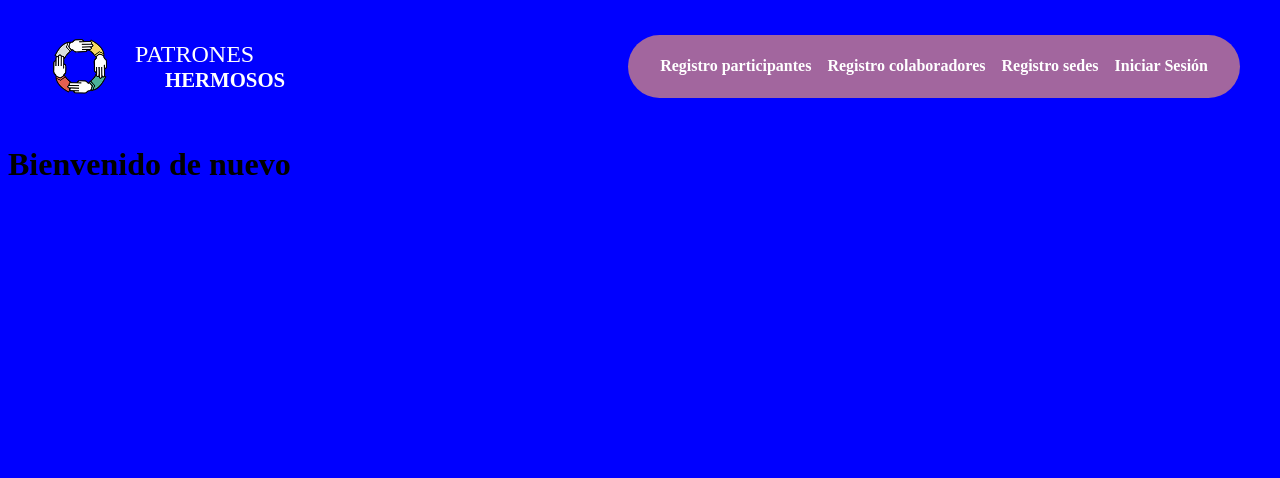
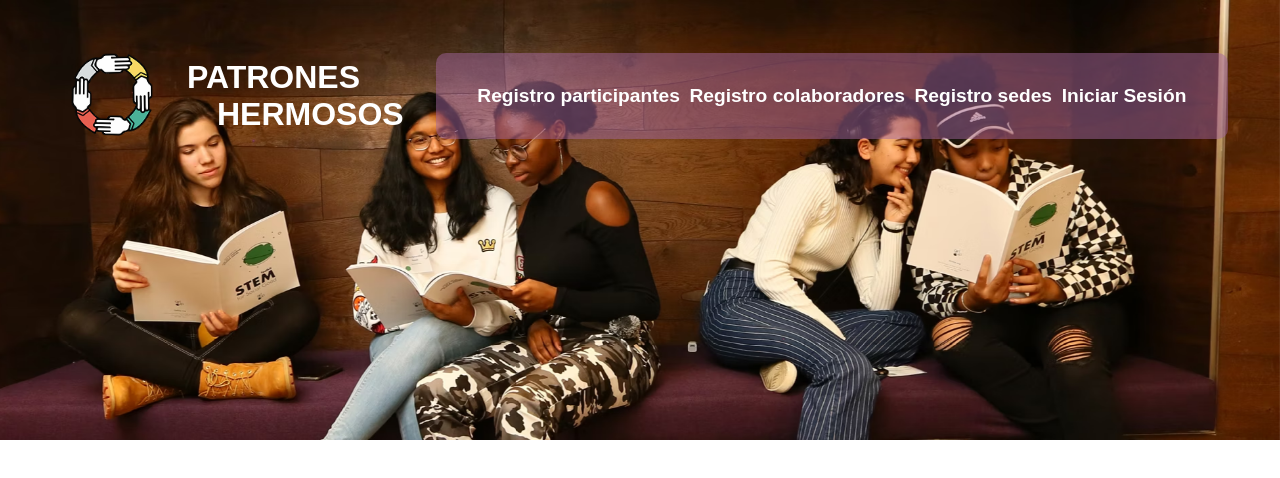
Before and after one commit to anhuar-ma/PatronesHermosos, a React (Vite) app in the folder client/: page / in a window 1280 px wide. Shown: the top 478 px of the page. Built offline with nearby package versions, Linux system fonts and the light colour scheme.

Commit message:
Nav Bar adaptado verticalmente

```diff
--- a/client/src/App.css
+++ b/client/src/App.css
@@ -3,8 +3,19 @@
   margin: 0 auto;
   padding: 2rem;
   text-align: center;
+}*/
+* {
+  box-sizing: border-box;
 }
 
+body {
+  font-family: sans-serif;
+  margin: 20px;
+  padding: 0;
+
+}
+
+/*
 .logo {
   height: 6em;
   padding: 1.5em;
@@ -40,8 +51,3 @@
 .read-the-docs {
   color: #888;
 } */
-
-
-body{
-  background-color: blue;
-}
--- /dev/null
+++ b/client/src/Home.css
@@ -0,0 +1,18 @@
+.perfil{
+    background-image: url(assets/ImgInicio.png);
+    background-repeat: no-repeat;
+    background-size: cover;
+    background-position: center;
+    width: 100%;
+    height: 55vh;
+    position: fixed;
+    top: 0;
+    left: 0;
+    z-index: -1;
+}
+@media (max-width: 768px) {
+    .perfil{
+        background-position: 15% center;
+    }
+
+}
--- a/client/src/Home.jsx
+++ b/client/src/Home.jsx
@@ -1,8 +1,10 @@
+import './Home.css'
 export default function Home(){
+
     return(
         <>
             <div className="perfil container">
-            <h1>Bienvenido de nuevo</h1>
+
             </div>
         </>
     )
--- a/client/src/components/BurguerButton.jsx
+++ b/client/src/components/BurguerButton.jsx
@@ -19,7 +19,7 @@ const Burguer = styled.div`
   cursor: pointer;
   display: flex;
   align-items: center;
-  margin-left: 20px;
+  margin-right: 2rem;
 
   .hamburger {
     width: 40px;
@@ -29,24 +29,46 @@ const Burguer = styled.div`
     justify-content: space-between;
     align-items: center;
   }
-
   .line {
     width: 100%;
     height: 4px;
     background-color: white;
-    transition: 0.3s ease-in-out;
+    transition: transform 0.3s ease, opacity 0.3s ease;
+    margin-left: 0;
   }
 
+  @media (max-width: 767px) {
+    margin-right: 0.5rem;
+    .hamburger {
+      width: 30px;
+      height: 20px;
+    }
+    .line {
+      height: 3px;
+
+    }
+    .is-active .hamburger {
+      width: 20px;
+    }
+
+  }
+
+  @media (max-width: 427px) {
+    margin-right: 0rem;
+  }
+
+
+
+  /* Animación para transformar en "X" */
+  .is-active .line:nth-child(1) {
+    transform: translateY(10px) rotate(45deg);
+  }
 
   .is-active .line:nth-child(2) {
     opacity: 0;
   }
 
-  .is-active .line:nth-child(1) {
-    transform: translateY(12px);
-  }
-
   .is-active .line:nth-child(3) {
-    transform: translateY(-12px) rotate(90deg);
+    transform: translateY(-10px) rotate(-45deg);
   }
 `;
--- a/client/src/components/Navbar.jsx
+++ b/client/src/components/Navbar.jsx
@@ -14,10 +14,12 @@ function Navbar() {
     return (
         <NavContainer>
             <div className="logo-container">
-                <img src="./src/assets/logo_patrones.png" alt="Logo patrones hermosos" />
-                <h2>
+              <Link to="/"><img src="./src/assets/logo_patrones.png" alt="Logo patrones hermosos" className='logo' /></Link>
+              <Link to="/" className='link-title'>
+                <h1>
                     PATRONES <span>HERMOSOS</span>
-                </h2>
+                </h1>
+              </Link>
             </div>
             <div className={`links ${menuOpen ? 'active' : ''}`}>
                 <Link to="/participante" className='link'>Registro participantes</Link>
@@ -42,6 +44,8 @@ const NavContainer = styled.nav`
   justify-content: space-between;
   position: relative;
 
+
+
   .logo-container {
     display: flex;
     align-items: center;
@@ -49,14 +53,19 @@ const NavContainer = styled.nav`
   }
 
   img {
-    width: 80px;
+    width: 120px;
     height: auto;
   }
 
-  h2 {
+  h1 {
     color: white;
+    font-size: 2.0rem;
     font-weight: 400;
     white-space: nowrap;
+    font-weight: bold;
+  }
+  .link-title {
+    text-decoration: none;
   }
 
   span {
@@ -64,49 +73,24 @@ const NavContainer = styled.nav`
     display: block;
     font-weight: bold;
     margin-left: 30px;
-    font-size: 1.3rem;
+    font-size: 2rem;
   }
 
   .links {
-    position: absolute;
-    top: -500px;
-    left: 0;
-    width: 100%;
-    display: flex;
-    flex-direction: column;
-    text-align: center;
-    border-radius: 50px;
-    background-color: rgba(162, 102, 158, 1);
-    padding: 1rem 0;
-    opacity: 0;
-    transition: opacity 0.5s ease, top 0.5s ease;
-    z-index: 10;
-
-    @media (min-width: 1024px) {
-      padding: 1.4rem 2rem;
+      padding: 2rem 2rem;
       position: initial;
       display: flex;
       flex-direction: row;
-      gap: 1rem;
       align-items: center;
-      justify-content: center;
-      background-color: rgba(162, 102, 158, 1);
-      width: auto;
-      opacity: 1;
-      top: initial;
-    }
+      justify-content: space-evenly;
+      background-color: rgba(162, 102, 158, 0.5);
+      width: 100%;
+      border-radius: 10px;
   }
-
-  .links.active {
-    top: 60px;
-    opacity: 1;
-    display: flex;
-  }
-
   .link {
     color: white;
     text-decoration: none;
-    font-size: 1rem;
+    font-size: 1.2rem;
     font-weight: bold;
     text-align: center;
     transition: color 0.3s ease, transform 0.3s ease;
@@ -117,6 +101,14 @@ const NavContainer = styled.nav`
     }
   }
 
+  .links.active {
+    top: 0px;
+    opacity: 1;
+    display: flex;
+  }
+
+
+
   .burguer {
     display: block;
     cursor: pointer;
@@ -126,4 +118,92 @@ const NavContainer = styled.nav`
       display: none;
     }
   }
+  @media (min-width: 1024px) {
+    .links {
+      margin-left: 2rem;
+    }
+  }
+  @media (max-width: 768px) {
+    .links {
+      position: fixed;
+      top: 0;
+      left: 0;
+      height: 100vh;
+      width: 100vw;
+      display: flex;
+      flex-direction: column;
+      justify-content: flex-start;
+      align-items: flex-start;
+      background-color: rgba(162, 102, 158, 1);
+      transform: translateY(-100%);
+      opacity: 0;
+      pointer-events: none;
+      transition: transform 0.3s ease, opacity 0.3s ease;
+      z-index: 10;
+      padding-top: 4rem;
+      gap: 2rem;
+      padding-left: 3rem;
+    }
+
+    .links.active {
+      transform: translateY(0);
+      opacity: 1;
+      pointer-events: all;
+    }
+    h1 {
+      color: white;
+      font-size: 1rem;
+      font-weight: 400;
+      white-space: nowrap;
+      font-weight: bold;
+    }
+    span {
+      color: white;
+      display: block;
+      font-weight: bold;
+      margin-left: 30px;
+      font-size: 1rem;
+    }
+    img {
+      width: 70px;
+      height: auto;
+    }
+      @keyframes fadeInSlide {
+    from {
+      opacity: 0;
+      transform: translateX(-30px);
+    }
+    to {
+      opacity: 1;
+      transform: translateX(0);
+    }
+  }
+    .link {
+      color: white;
+      text-decoration: none;
+      font-size: 1.3rem;
+      font-weight: bold;
+      text-align: center;
+      opacity: 0;
+      transform: translateX(-30px);
+      transition: color 0.3s ease, transform 0.3s ease;
+      animation: fadeInSlide 0.5s ease forwards;
+    }
+
+    /* Agrega esto solo cuando el menú está activo */
+    .links.active .link:nth-child(1) {
+      animation-delay: 0.1s;
+    }
+    .links.active .link:nth-child(2) {
+      animation-delay: 0.2s;
+    }
+    .links.active .link:nth-child(3) {
+      animation-delay: 0.3s;
+    }
+    .links.active .link:nth-child(4) {
+      animation-delay: 0.4s;
+    }
+
+  }
+
 `
```
Also changed, not shown: client/src/assets/ImgInicio.png (added).
